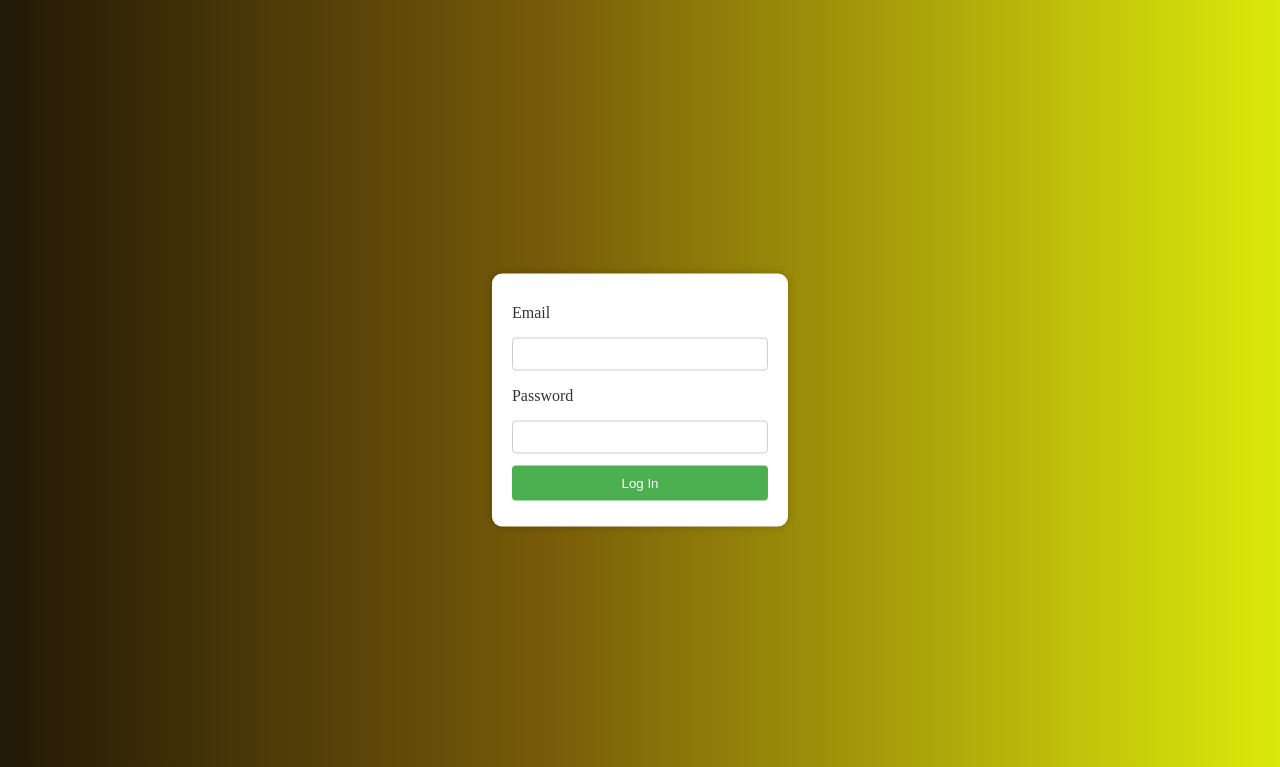
After one commit to LaskiKa/Memo-Pads, a Django app: template memo_pads_project/templates/login.html in a window 1280 px wide. The commit adds this page. Shown: the top 767 px of the page. Run offline with Django 5.2, Linux system fonts and the light colour scheme; the template is opened without the code that fills it, so the values that code supplies are empty.

Commit message:
User login form, Memo pad form

```diff
--- a/memo_pads_project/memo_pads_app/static/app.js
+++ b/memo_pads_project/memo_pads_app/static/app.js
@@ -1,6 +1,8 @@
 const btn = document.querySelector('.add-memopadbox-sign');
 const memopadbox = document.querySelector('.addMemoPadModalBox');
 const closebtn = document.querySelector('.close');
+const selectCategory = document.querySelector("#category-select")
+const categoryInput = document.querySelector('#category-input')
 
 btn.onclick = () => {
     memopadbox.style.display = 'flex';
@@ -9,3 +11,13 @@ btn.onclick = () => {
 closebtn.onclick = () => {
     memopadbox.style.display = 'none';
 }
+
+selectCategory.addEventListener('change', () => {
+    if (selectCategory.value == 'addNewCategory') {
+        categoryInput.style.display = 'flex';
+        categoryInput.required = true;
+    } else {
+        categoryInput.style.display = 'none';
+        categoryInput.required = false;
+    }
+})
--- a/memo_pads_project/memo_pads_app/static/style.css
+++ b/memo_pads_project/memo_pads_app/static/style.css
@@ -82,7 +82,7 @@ body {
     border-radius: 10px;
     cursor: pointer;
 }
-
+.LoginBox,
 .addMemoPadModalBox {
     display: none;
     position: fixed;
@@ -94,6 +94,10 @@ body {
     border-radius: 10px;
     box-shadow: 0 0 10px rgba(0, 0, 0, 0.2);
     z-index: 1;
+}
+
+.LoginBox {
+    display:flex;
 }
 
 .modal-content {
@@ -111,19 +115,24 @@ body {
     color: #555;
 }
 
-.addMemoPadForm {
+.addMemoPadForm,
+.LoginForm{
     width: 100%;
 
 }
 
-.addMemoPadForm label {
+.LoginForm label,
+.addMemoPadForm label,
+.addMemoPadForm select{
     display: block;
     margin: 10px 0;
     color: #333;
 }
 
+.LoginForm input,
 .addMemoPadForm input,
-.addMemoPadForm textarea {
+.addMemoPadForm textarea,
+.addMemoPadForm select{
     width: 100%;
     padding: 8px;
     margin: 6px 0;
@@ -132,6 +141,7 @@ body {
     border-radius: 4px;
 }
 
+.LoginForm input[type="submit"],
 .addMemoPadForm input[type="submit"] {
     background-color: #4CAF50;
     color: white;
@@ -148,3 +158,7 @@ body {
 .addMemoPadForm textarea {
     height: 100px;
 }
+
+#category-input{
+    display: none
+}
--- a/memo_pads_project/memo_pads_project/urls.py
+++ b/memo_pads_project/memo_pads_project/urls.py
@@ -15,11 +15,12 @@ Including another URLconf
     2. Add a URL to urlpatterns:  path('blog/', include('blog.urls'))
 """
 from django.contrib import admin
-from django.urls import path
-from memo_pads_app.views import MainSite, MemoPadsView
+from django.urls import path, include
+from memo_pads_app.views import MainSite, MemoPadsView, LoginView
 
 urlpatterns = [
     path('admin/', admin.site.urls),
+    path('login/', LoginView.as_view(), name='login'),
     path('main/', MainSite.as_view(), name='main'),
     path('memopads/', MemoPadsView.as_view(), name='memopad'),
 ]
--- /dev/null
+++ b/memo_pads_project/templates/login.html
@@ -0,0 +1,25 @@
+{% extends "base.html" %}
+{% load static %}
+
+{% block body %}
+<div class="LoginBox">
+    <div class="modal-content">
+        <form id="LoginForm" class="LoginForm" method="post">
+            {% csrf_token %}
+            <label>Email</label>
+            <input type="text" id="email" name="email" required>
+
+            <label>Password</label>
+            <input type="password" id="password" name="password" required>
+
+            <input type="submit" value="Log In">
+        </form>
+    </div>
+    {% if messages %}
+    {% for message in messages %}
+    <div class="alert alert-danger" role="alert">{{message}}</div>
+    {% endfor %}
+    {% endif %}
+</div>
+
+{% endblock %}
```
Also changed, not shown: memo_pads_project/memo_pads_app/views.py (+51 -2 lines), memo_pads_project/templates/memo-pads.html (+12 -4 lines).
